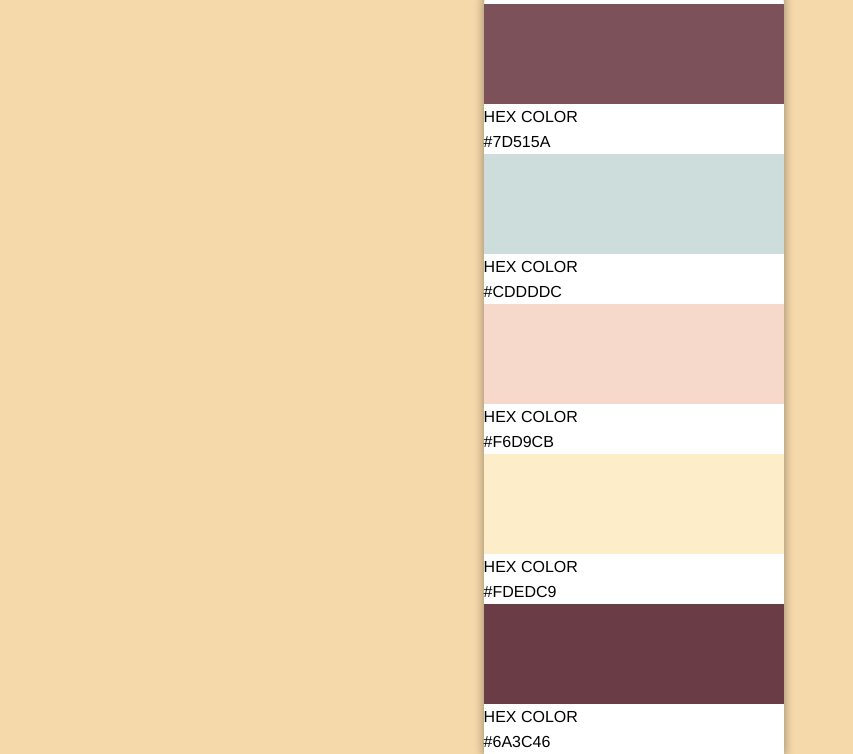
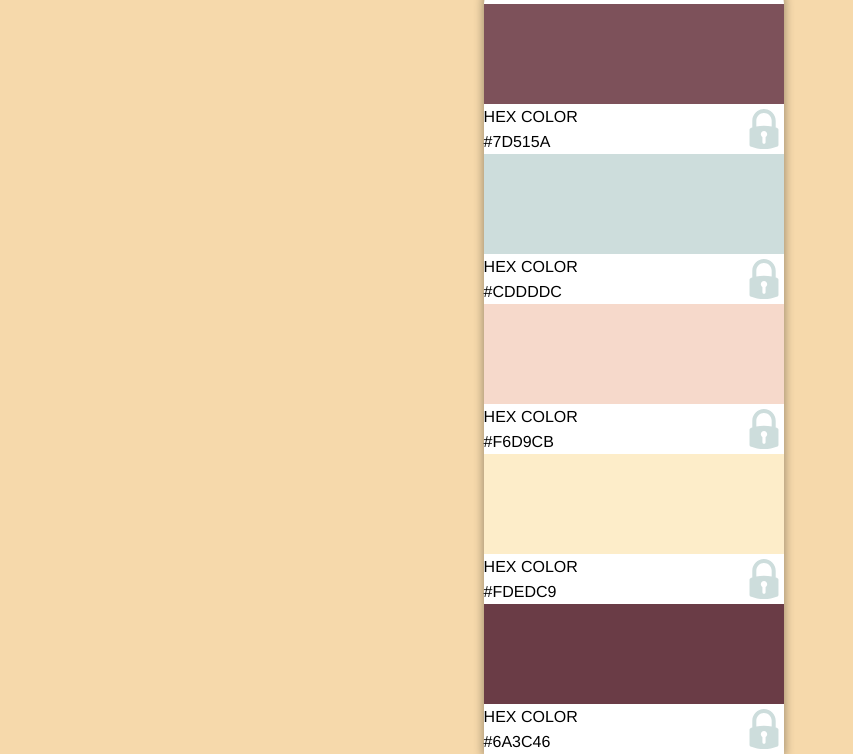
Before and after one commit to flevenson/pantoen, a website: page public/index.html in a window 1280 px wide. Shown: the part 145-899 px from the top of the page, without its empty margins (0-853 px from the left). Drawn offline with Linux system fonts and the light colour scheme; a web font is replaced by a local one.

Commit message:
Add lock icons

```diff
--- a/public/css/styles.css
+++ b/public/css/styles.css
@@ -79,14 +79,25 @@ article {
   background-color: #6A3C46;
 }
 
+.hex-controls {
+  height: 50px;
+  width: 300px;
+  display: flex;
+  align-items: center;
+  justify-content: space-between;
+}
+
 .hex-info {
   height: 50px;
-  width: 300px;
   display: flex;
   flex-direction: column;
   align-items: flex-start;
   justify-content: space-around;
   font-family: 'Helvetica', sans-serif;
+}
+
+.lock {
+  height: 40px;
 }
 
 aside {
--- a/public/index.html
+++ b/public/index.html
@@ -22,41 +22,56 @@
         <section>
           <div class='color first-color unlocked'>
           </div>
+          <div class='hex-controls'>
             <div class='hex-info'>
               <h5>HEX COLOR</h5>
               <p class='hex-code'>#7D515A</p>
+            </div>
+            <img class='lock' src="./assets/turquoise-lock.svg" alt="lock-button">
           </div>
         </section>
         <section>
           <div class='color second-color unlocked'>
           </div>
+          <div class='hex-controls'>
             <div class='hex-info'>
               <h5>HEX COLOR</h5>
               <p class='hex-code'>#CDDDDC</p>
+            </div>
+            <img class='lock' src="./assets/turquoise-lock.svg" alt="lock-button">
           </div>
         </section>
         <section>
           <div class='color third-color unlocked'>
           </div>
+          <div class='hex-controls'>
             <div class='hex-info'>
               <h5>HEX COLOR</h5>
               <p class='hex-code'>#F6D9CB</p>
+            </div>
+            <img class='lock' src="./assets/turquoise-lock.svg" alt="lock-button">
           </div>
         </section>
         <section>
           <div class='color fourth-color unlocked'>
           </div>
+          <div class='hex-controls'>
             <div class='hex-info'>
               <h5>HEX COLOR</h5>
               <p class='hex-code'>#FDEDC9</p>
+            </div>
+            <img class='lock' src="./assets/turquoise-lock.svg" alt="lock-button">
           </div>
         </section>
         <section>
           <div class='color fifth-color unlocked'>
           </div>
+          <div class='hex-controls'>
             <div class='hex-info'>
               <h5>HEX COLOR</h5>
               <p class='hex-code'>#6A3C46</p>
+            </div>
+            <img class='lock' src="./assets/turquoise-lock.svg" alt="lock-button">
           </div>
         </section>
       </article>
@@ -64,8 +79,10 @@
     <aside class='side-controls'>
       <div class='create-project-controls'>
         <h3>Create New Project</h3>
-       <input placeholder="My Awesome App" />
-       <button>CREATE</button>
+        <form>
+          <input placeholder="My Awesome App" class='project-name-input' />
+          <button class='create-project-btn'>CREATE</button>
+        </form>
       </div>
       <div class='projects-holder'>
         <h2>Projects</h2>
--- a/public/js/scripts.js
+++ b/public/js/scripts.js
@@ -1,5 +1,7 @@
 const randomizeBtn = document.querySelector('.randomize-btn')
-
+const saveBtn = document.querySelector('.save-btn')
+const createProjectBtn = document.querySelector('.create-project-btn')
+const projectNameInput = document.querySelector('.project-name-input')
 
 const randomHexGenerator = () => {
   let digits = ['0', '1', '2', '3', '4', '5', '6', '7', '8', '9', 'A', 'B', 'C', 'D', 'E', 'F']
@@ -28,3 +30,5 @@ const randomizeColors = () => {
 }
 
 randomizeBtn.addEventListener('click', randomizeColors)
+
+const createProject = (event)
```
Lines whose indentation alone changed are shown as unchanged.
